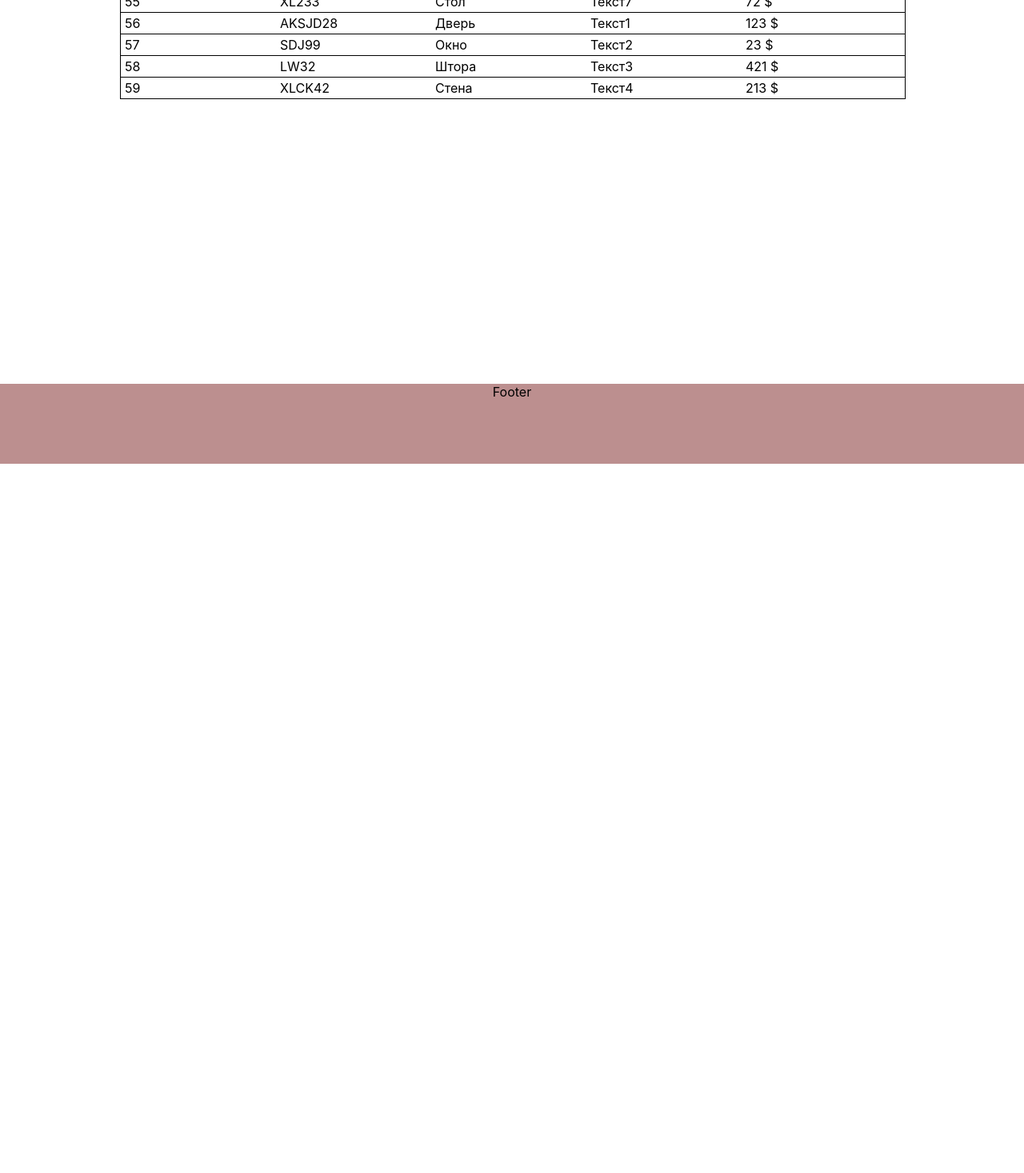
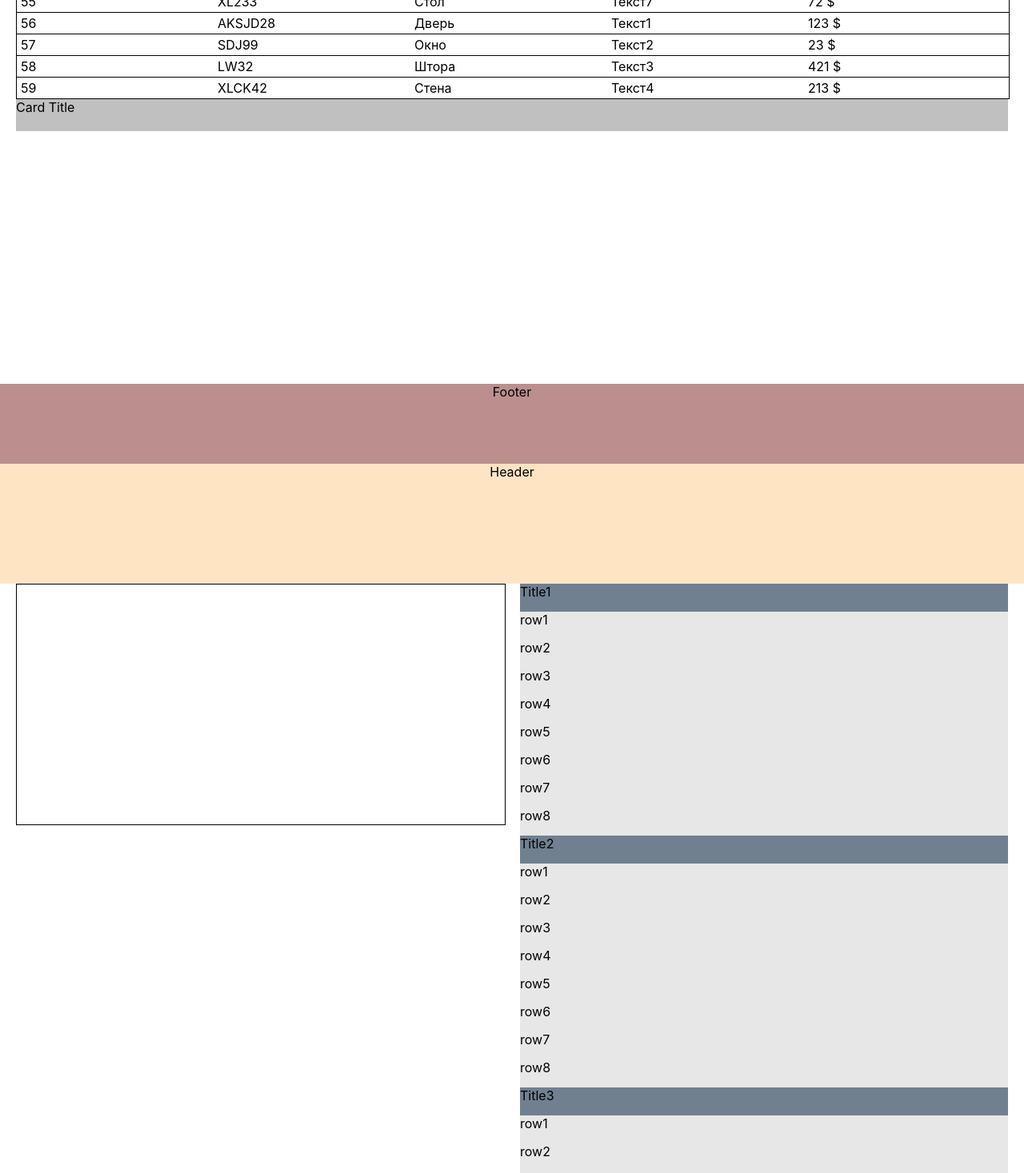
Before and after one commit to shanth1/breakdown-printforms, a React (Create React App) app: page / in a window 1280 px wide. Shown: the part 5020-6487 px from the top of the page at 80% size. Before the commit the page ends 5600 px from the top, so only its background shows below. Built offline with nearby package versions, Linux system fonts and the light colour scheme.

Commit message:
added breaker for product cards

```diff
--- a/src/App.css
+++ b/src/App.css
@@ -1,5 +1,5 @@
 .App {
-  padding: 0 150px;
+  padding: 0 20px;
 }
 
 .heading {
@@ -29,3 +29,28 @@
 .row-element {
   width: 100%;
 }
+
+.card__title {
+  height: 40px;
+  background-color: silver;
+}
+.card__body {
+  display: grid;
+  grid-template-columns: 1fr 1fr;
+  gap: 20px;
+}
+.card__svg {
+  border: 1px solid black;
+  width: 100%;
+  height: 300px;
+}
+.card__params {
+  background-color: rgb(231, 231, 231);
+}
+.param__title {
+  background-color: slategray;
+  height: 35px;
+}
+.param__row {
+  height: 35px;
+}
--- a/src/components/Content.js
+++ b/src/components/Content.js
@@ -1,4 +1,5 @@
-import { table1, table2 } from '../model/data';
+import { params, table1, table2 } from '../model/data';
+import { ProductCard } from './ProductCard';
 import { TableHeader } from './TableHeader';
 
 export const Content = () => {
@@ -47,6 +48,8 @@ export const Content = () => {
             </div>
           ))}
         </div>
+        <ProductCard params={params} />
+        <ProductCard params={params} />
       </div>
     </div>
   );
--- a/src/components/PageBreaker.js
+++ b/src/components/PageBreaker.js
@@ -119,6 +119,86 @@ export const PageBreaker = ({ children, header, footer }) => {
           }
         }
         breakTable(pages, element, tableElements);
+      } else if (element.attributes && element.attributes['data-product']) {
+        const title = element.firstChild;
+
+        // Проверка тайтл
+        if (
+          occupiedHeight + title.offsetHeight + footerElement.offsetHeight <=
+          listHeight
+        ) {
+          pages.at(-1).innerHTML += title.outerHTML;
+          occupiedHeight += title.offsetHeight;
+        } else {
+          pages.push(getNewContainer(container));
+          pages.at(-1).innerHTML += headerOffset.outerHTML;
+          occupiedHeight = 0 + headerElement.offsetHeight;
+          pages.at(-1).innerHTML += title.outerHTML;
+          occupiedHeight += title.offsetHeight;
+        }
+
+        const body = element.lastChild;
+
+        const svg = body.firstChild;
+        const params = body.lastChild;
+
+        // Create BLOCK SVG
+        const blockWithSvgElement = body.cloneNode(true);
+        blockWithSvgElement.lastChild.innerHTML = '';
+        let blockWithSvgHeight = 0;
+        let index = 0;
+        for (; index < params.childNodes.length; index++) {
+          const row = params.childNodes[index];
+          if (svg.offsetHeight < blockWithSvgHeight) break;
+          blockWithSvgElement.lastChild.innerHTML += row.outerHTML;
+          blockWithSvgHeight += row.offsetHeight;
+        }
+
+        //Вставка Блока СВГ
+        if (
+          occupiedHeight + blockWithSvgHeight + footerElement.offsetHeight <=
+          listHeight
+        ) {
+          pages.at(-1).innerHTML += blockWithSvgElement.outerHTML;
+          occupiedHeight += blockWithSvgHeight;
+        } else {
+          pages.push(getNewContainer(container));
+          pages.at(-1).innerHTML += headerOffset.outerHTML;
+          occupiedHeight = 0 + headerElement.offsetHeight;
+          pages.at(-1).innerHTML += blockWithSvgElement.outerHTML;
+          occupiedHeight += blockWithSvgHeight;
+        }
+
+        if (index < params.childNodes.length) {
+          for (let j = index; j < params.childNodes.length; j++) {
+            const row = params.childNodes[j];
+            if (
+              occupiedHeight + row.offsetHeight + footerElement.offsetHeight <=
+              listHeight
+            ) {
+              const blockWithPseudoSvg = body.cloneNode(true);
+              const pseudoSvg = document.createElement('div');
+              pseudoSvg.style.width = svg.offsetWidth;
+              blockWithPseudoSvg.firstChild.outerHTML = pseudoSvg.outerHTML;
+              blockWithPseudoSvg.lastChild.innerHTML = '';
+              blockWithPseudoSvg.lastChild.innerHTML = row.outerHTML;
+              pages.at(-1).innerHTML += blockWithPseudoSvg.outerHTML;
+              occupiedHeight += row.offsetHeight;
+            } else {
+              pages.push(getNewContainer(container));
+              pages.at(-1).innerHTML += headerOffset.outerHTML;
+              occupiedHeight = 0 + headerElement.offsetHeight;
+              const blockWithPseudoSvg = body.cloneNode(true);
+              const pseudoSvg = document.createElement('div');
+              pseudoSvg.style.width = svg.offsetWidth;
+              blockWithPseudoSvg.firstChild.outerHTML = pseudoSvg.outerHTML;
+              blockWithPseudoSvg.lastChild.innerHTML = '';
+              blockWithPseudoSvg.lastChild.innerHTML = row.outerHTML;
+              pages.at(-1).innerHTML += blockWithPseudoSvg.outerHTML;
+              occupiedHeight += row.offsetHeight;
+            }
+          }
+        }
       } else {
         generatePagesFromGraph(element, pages);
       }
--- /dev/null
+++ b/src/components/ProductCard.js
@@ -0,0 +1,22 @@
+import React from 'react';
+
+export const ProductCard = ({ params }) => {
+  return (
+    <div data-product className="card">
+      <div className="card__title">Card Title</div>
+      <div className="card__body">
+        <div className="card__svg"></div>
+        <div className="card__params">
+          {params.map((param) => (
+            <>
+              <div className="param__title">{param.title}</div>
+              {param.rows.map((row) => (
+                <div className="param__row">{row}</div>
+              ))}
+            </>
+          ))}
+        </div>
+      </div>
+    </div>
+  );
+};
--- a/src/model/data.js
+++ b/src/model/data.js
@@ -1,3 +1,26 @@
+export const params = [
+  {
+    title: 'Title1',
+    rows: ['row1', 'row2', 'row3', 'row4', 'row5', 'row6', 'row7', 'row8'],
+  },
+  {
+    title: 'Title2',
+    rows: ['row1', 'row2', 'row3', 'row4', 'row5', 'row6', 'row7', 'row8'],
+  },
+  {
+    title: 'Title3',
+    rows: ['row1', 'row2', 'row3', 'row4', 'row5', 'row6', 'row7', 'row8'],
+  },
+  {
+    title: 'Title4',
+    rows: ['row1', 'row2', 'row3', 'row4', 'row5', 'row6', 'row7', 'row8'],
+  },
+  {
+    title: 'Title5',
+    rows: ['row1', 'row2', 'row3', 'row4', 'row5', 'row6', 'row7', 'row8'],
+  },
+];
+
 export const table1 = [
   {
     code: 'AKSJD28',
```
